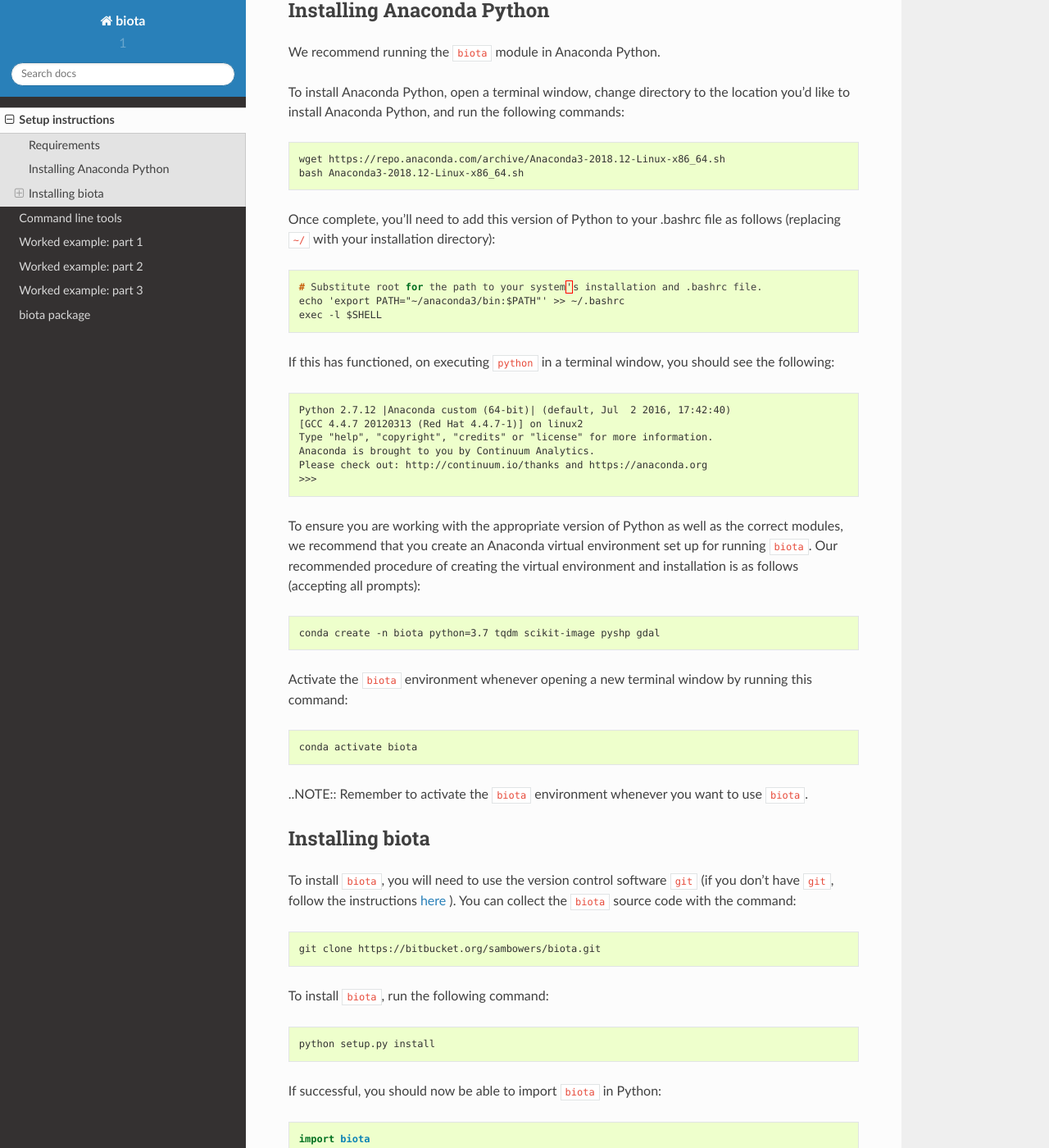
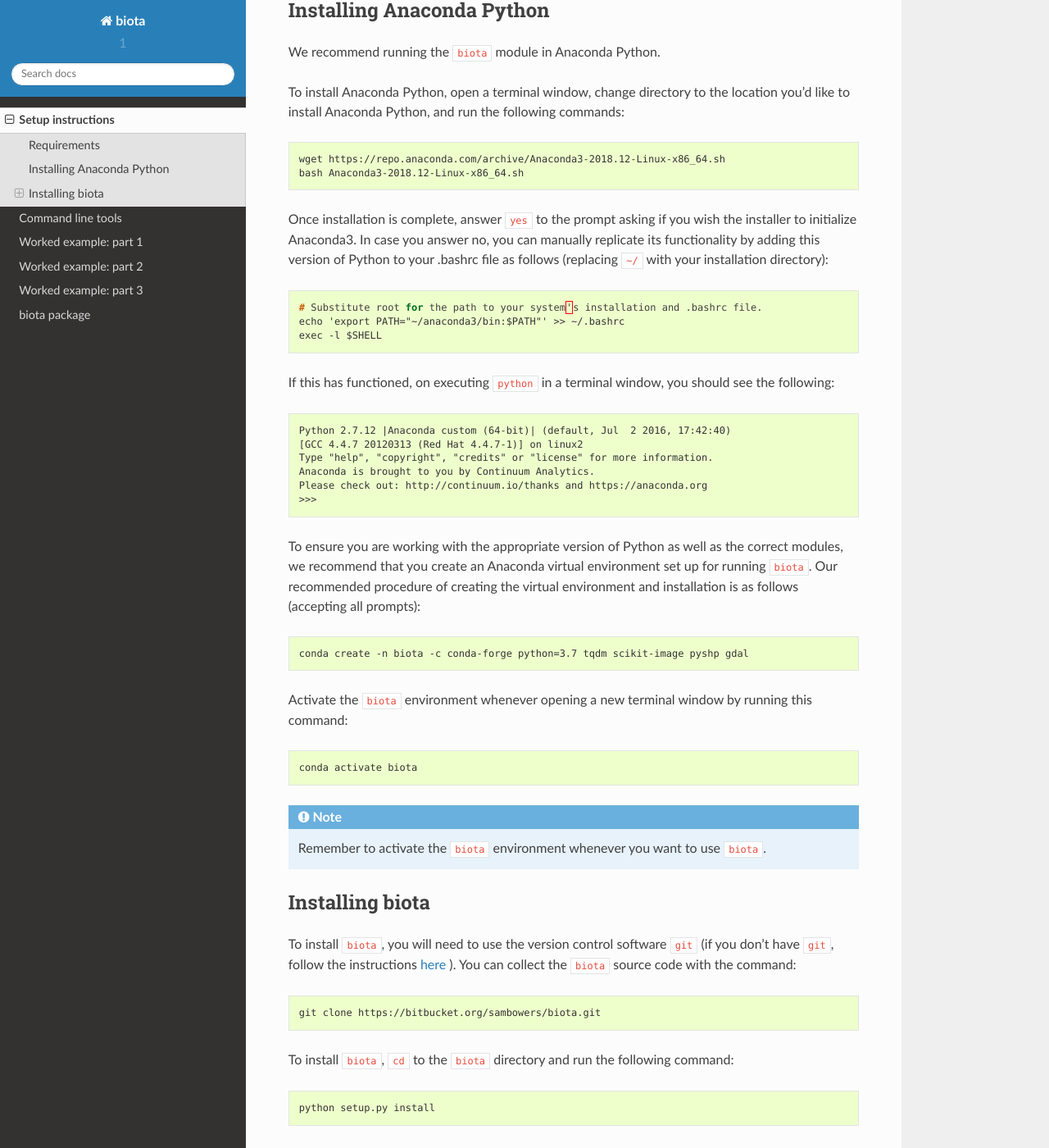
Before and after one commit to smfm-project/biota, a Sphinx documentation site: the page built from docs/source/setup.rst, in a window 1280 px wide and 1400 px high, scrolled down 419 px. Shown: the whole window at 82% size. Built offline with Sphinx 7.4.7 and the Read the Docs theme 2.0.0, drawn with Linux system fonts in a browser that asks for light colours; some of the changed text lies outside the part shown.

Commit message:
Updated with following Muri's installation

```diff
--- a/docs/source/setup.rst
+++ b/docs/source/setup.rst
@@ -21,7 +21,7 @@
     wget https://repo.anaconda.com/archive/Anaconda3-2018.12-Linux-x86_64.sh
     bash Anaconda3-2018.12-Linux-x86_64.sh
 
-Once complete, you'll need to add this version of Python to your .bashrc file as follows (replacing ``~/`` with your installation directory):
+Once installation is complete, answer ``yes`` to the prompt asking if you wish the installer to initialize Anaconda3. In case you answer no, you can manually replicate its functionality by adding this version of Python to your .bashrc file as follows (replacing ``~/`` with your installation directory):
 
 .. code-block:: console
 
@@ -44,7 +44,7 @@
 
 .. code-block:: console
 
-    conda create -n biota python=3.7 tqdm scikit-image pyshp gdal
+    conda create -n biota -c conda-forge python=3.7 tqdm scikit-image pyshp gdal
 
 Activate the ``biota`` environment whenever opening a new terminal window by running this command:
 
@@ -63,7 +63,7 @@
 
     git clone https://bitbucket.org/sambowers/biota.git
 
-To install ``biota``, run the following command:
+To install ``biota``, ``cd`` to the ``biota`` directory and run the following command:
 
 .. code-block:: console
 
```
Also changed, not shown: other parts of docs/source/setup.rst (+2 -2 lines).
